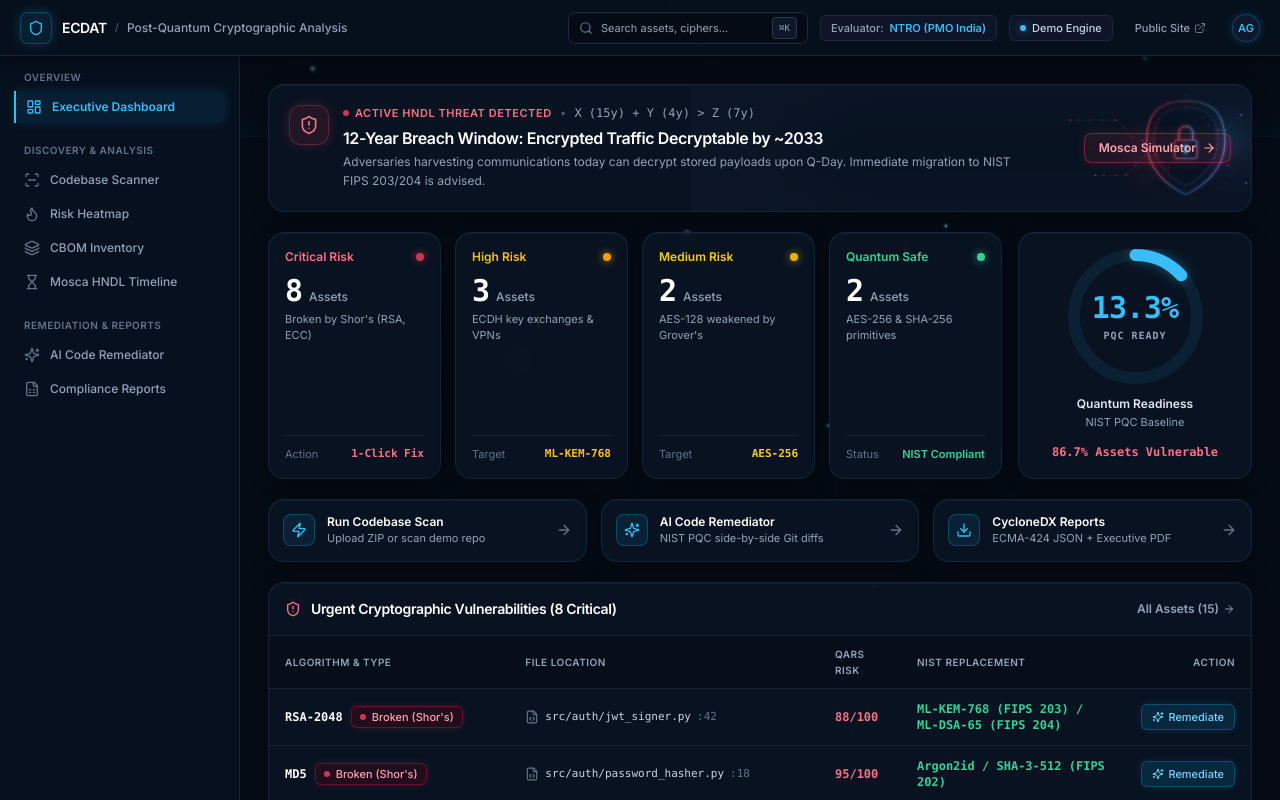
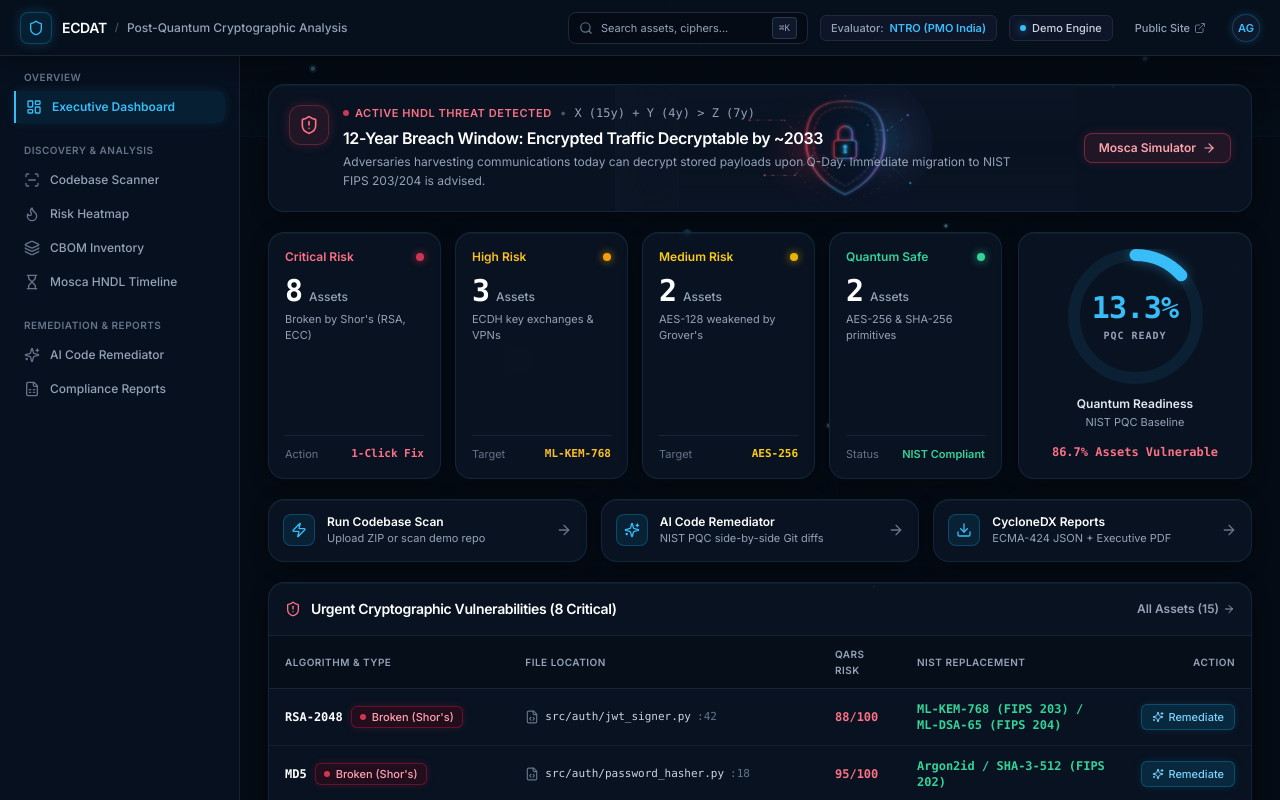
Before and after one commit to WhiteShadow005/ecdat, a Next.js app in the folder frontend/: page /dashboard in a window 1280 px wide. Shown: the top 800 px of the page. Built offline with nearby package versions, Linux system fonts and the light colour scheme; no server answers; a web font is replaced by a local one.

Commit message:
fix(ui): reposition holographic security shield into open banner gap

```diff
--- a/frontend/components/ui/ThreatBannerVisual.tsx
+++ b/frontend/components/ui/ThreatBannerVisual.tsx
@@ -5,57 +5,58 @@
 export const ThreatBannerVisual: React.FC = () => {
   return (
     <div
-      className="absolute right-0 top-0 bottom-0 w-full sm:w-[460px] md:w-[560px] pointer-events-none overflow-hidden select-none z-0"
+      className="absolute right-8 sm:right-20 md:right-28 lg:right-44 top-0 bottom-0 w-[340px] sm:w-[400px] md:w-[460px] pointer-events-none overflow-hidden select-none z-0"
       aria-hidden="true"
     >
-      {/* Dark gradient mask: fades out toward the left so text has 100% clarity */}
-      <div className="absolute inset-0 bg-gradient-to-r from-[#0c1626] via-[#0c1626]/70 to-transparent w-44 z-10" />
-      <div className="absolute inset-0 bg-gradient-to-t from-[#0c1626]/80 via-transparent to-[#0c1626]/80 z-10" />
+      {/* Subtle soft edge fading masks */}
+      <div className="absolute inset-0 bg-gradient-to-r from-[#0c1626] via-transparent to-transparent w-28 z-10" />
+      <div className="absolute inset-0 bg-gradient-to-l from-[#0c1626]/80 via-transparent to-transparent w-16 z-10" />
+      <div className="absolute inset-0 bg-gradient-to-t from-[#0c1626]/70 via-transparent to-[#0c1626]/70 z-10" />
 
       {/* SVG Holographic Security Shield & Dual-Tone Lock */}
       <svg
         viewBox="0 0 420 250"
-        className="w-full h-full object-contain object-right opacity-85"
-        preserveAspectRatio="xMaxYMid meet"
+        className="w-full h-full object-contain object-center opacity-95"
+        preserveAspectRatio="xMidYMid meet"
       >
         <defs>
           {/* Dual-Tone Cyber Gradient (Crimson Left -> Electric Cyan/Violet Right) */}
           <linearGradient id="shieldCyberGrad" x1="0%" y1="30%" x2="100%" y2="70%">
-            <stop offset="0%" stopColor="#f43f5e" stopOpacity="0.9" />
-            <stop offset="35%" stopColor="#fb7185" stopOpacity="0.8" />
-            <stop offset="55%" stopColor="#38bdf8" stopOpacity="0.85" />
-            <stop offset="85%" stopColor="#818cf8" stopOpacity="0.9" />
-            <stop offset="100%" stopColor="#c084fc" stopOpacity="0.75" />
+            <stop offset="0%" stopColor="#f43f5e" stopOpacity="0.95" />
+            <stop offset="35%" stopColor="#fb7185" stopOpacity="0.85" />
+            <stop offset="55%" stopColor="#38bdf8" stopOpacity="0.9" />
+            <stop offset="85%" stopColor="#818cf8" stopOpacity="0.95" />
+            <stop offset="100%" stopColor="#c084fc" stopOpacity="0.8" />
           </linearGradient>
 
           <linearGradient id="faintCircuitGrad" x1="0%" y1="0%" x2="100%" y2="0%">
-            <stop offset="0%" stopColor="#f43f5e" stopOpacity="0.3" />
-            <stop offset="50%" stopColor="#38bdf8" stopOpacity="0.35" />
-            <stop offset="100%" stopColor="#818cf8" stopOpacity="0.15" />
+            <stop offset="0%" stopColor="#f43f5e" stopOpacity="0.35" />
+            <stop offset="50%" stopColor="#38bdf8" stopOpacity="0.4" />
+            <stop offset="100%" stopColor="#818cf8" stopOpacity="0.2" />
           </linearGradient>
 
           <linearGradient id="scanBeamGrad" x1="0%" y1="0%" x2="0%" y2="100%">
             <stop offset="0%" stopColor="#38bdf8" stopOpacity="0" />
-            <stop offset="50%" stopColor="#38bdf8" stopOpacity="0.4" />
+            <stop offset="50%" stopColor="#38bdf8" stopOpacity="0.45" />
             <stop offset="100%" stopColor="#38bdf8" stopOpacity="0" />
           </linearGradient>
 
           {/* Radial Ambient Glows */}
-          <radialGradient id="redAmbientGlow" cx="42%" cy="52%" r="45%">
-            <stop offset="0%" stopColor="#f43f5e" stopOpacity="0.22" />
-            <stop offset="60%" stopColor="#f43f5e" stopOpacity="0.06" />
+          <radialGradient id="redAmbientGlow" cx="40%" cy="52%" r="48%">
+            <stop offset="0%" stopColor="#f43f5e" stopOpacity="0.28" />
+            <stop offset="55%" stopColor="#f43f5e" stopOpacity="0.08" />
             <stop offset="100%" stopColor="#f43f5e" stopOpacity="0" />
           </radialGradient>
 
-          <radialGradient id="blueAmbientGlow" cx="68%" cy="45%" r="50%">
-            <stop offset="0%" stopColor="#38bdf8" stopOpacity="0.28" />
-            <stop offset="50%" stopColor="#818cf8" stopOpacity="0.12" />
+          <radialGradient id="blueAmbientGlow" cx="62%" cy="46%" r="52%">
+            <stop offset="0%" stopColor="#38bdf8" stopOpacity="0.32" />
+            <stop offset="50%" stopColor="#818cf8" stopOpacity="0.14" />
             <stop offset="100%" stopColor="#818cf8" stopOpacity="0" />
           </radialGradient>
 
           {/* Filters for holographic neon sheen */}
           <filter id="cyberGlow" x="-20%" y="-20%" width="140%" height="140%">
-            <feGaussianBlur stdDeviation="3" result="blur" />
+            <feGaussianBlur stdDeviation="3.5" result="blur" />
             <feMerge>
               <feMergeNode in="blur" />
               <feMergeNode in="SourceGraphic" />
@@ -65,13 +66,13 @@
 
         <style>{`
           @keyframes slowBreathe {
-            0%, 100% { opacity: 0.65; transform: scale(1); }
-            50% { opacity: 0.95; transform: scale(1.03); }
+            0%, 100% { opacity: 0.7; transform: scale(1); }
+            50% { opacity: 1; transform: scale(1.04); }
           }
           @keyframes sweepScan {
             0% { transform: translateY(-120px); opacity: 0; }
-            20% { opacity: 0.6; }
-            80% { opacity: 0.6; }
+            20% { opacity: 0.7; }
+            80% { opacity: 0.7; }
             100% { transform: translateY(140px); opacity: 0; }
           }
           @keyframes spinRing {
@@ -79,8 +80,8 @@
             to { transform: rotate(360deg); }
           }
           @keyframes pulseKeyhole {
-            0%, 100% { transform: scale(1); opacity: 0.8; }
-            50% { transform: scale(1.15); opacity: 1; filter: drop-shadow(0 0 6px #38bdf8); }
+            0%, 100% { transform: scale(1); opacity: 0.85; }
+            50% { transform: scale(1.18); opacity: 1; filter: drop-shadow(0 0 7px #38bdf8); }
           }
           @keyframes packetFlow1 {
             0% { stroke-dashoffset: 80; }
@@ -88,18 +89,18 @@
           }
           .breathe-glow {
             animation: slowBreathe 6s ease-in-out infinite;
-            transform-origin: 290px 125px;
+            transform-origin: 210px 125px;
           }
           .scan-line {
             animation: sweepScan 5s ease-in-out infinite;
           }
           .spin-orbit {
             animation: spinRing 40s linear infinite;
-            transform-origin: 290px 125px;
+            transform-origin: 210px 125px;
           }
           .keyhole-glow {
             animation: pulseKeyhole 3.5s ease-in-out infinite;
-            transform-origin: 290px 132px;
+            transform-origin: 210px 132px;
           }
           .packet-dash {
             stroke-dasharray: 6 18;
@@ -113,69 +114,69 @@
         `}</style>
 
         {/* 1. Ambient Background Light Flares */}
-        <circle cx="250" cy="135" r="120" fill="url(#redAmbientGlow)" className="breathe-glow" />
-        <circle cx="325" cy="115" r="140" fill="url(#blueAmbientGlow)" className="breathe-glow" />
+        <circle cx="170" cy="135" r="120" fill="url(#redAmbientGlow)" className="breathe-glow" />
+        <circle cx="250" cy="115" r="135" fill="url(#blueAmbientGlow)" className="breathe-glow" />
 
         {/* 2. Background Digital Grid & Circuit Topology Lines */}
-        <g stroke="url(#faintCircuitGrad)" strokeWidth="1" opacity="0.65" fill="none">
+        <g stroke="url(#faintCircuitGrad)" strokeWidth="1" opacity="0.75" fill="none">
           {/* Circuit branch lines */}
-          <path d="M 60,70 L 150,70 L 190,110 L 230,110" />
-          <path d="M 110,180 L 170,180 L 210,140 L 240,140" />
-          <path d="M 340,90 L 370,90 L 400,60" />
-          <path d="M 340,160 L 375,160 L 410,195" />
-          <path d="M 290,25 L 290,5" />
-          <path d="M 290,225 L 290,245" />
+          <path d="M 20,70 L 90,70 L 125,110 L 155,110" />
+          <path d="M 50,180 L 110,180 L 145,140 L 170,140" />
+          <path d="M 265,90 L 295,90 L 335,60" />
+          <path d="M 265,160 L 300,160 L 340,195" />
+          <path d="M 210,25 L 210,5" />
+          <path d="M 210,225 L 210,245" />
 
           {/* Animated data packet traveling dashes */}
-          <path d="M 60,70 L 150,70 L 190,110 L 230,110" stroke="#f43f5e" strokeWidth="1.5" className="packet-dash" />
-          <path d="M 340,90 L 370,90 L 400,60" stroke="#38bdf8" strokeWidth="1.5" className="packet-dash" />
-          <path d="M 110,180 L 170,180 L 210,140 L 240,140" stroke="#fb7185" strokeWidth="1.5" className="packet-dash" />
+          <path d="M 20,70 L 90,70 L 125,110 L 155,110" stroke="#f43f5e" strokeWidth="1.5" className="packet-dash" />
+          <path d="M 265,90 L 295,90 L 335,60" stroke="#38bdf8" strokeWidth="1.5" className="packet-dash" />
+          <path d="M 50,180 L 110,180 L 145,140 L 170,140" stroke="#fb7185" strokeWidth="1.5" className="packet-dash" />
         </g>
 
         {/* Circuit Node Points */}
-        <g fill="#38bdf8" opacity="0.85">
-          <circle cx="60" cy="70" r="2" fill="#f43f5e" />
-          <circle cx="150" cy="70" r="1.5" fill="#f43f5e" />
-          <circle cx="110" cy="180" r="2" fill="#fb7185" />
-          <circle cx="170" cy="180" r="1.5" fill="#fb7185" />
-          <circle cx="400" cy="60" r="2.5" fill="#818cf8" />
-          <circle cx="410" cy="195" r="2.5" fill="#38bdf8" />
-          <circle cx="370" cy="90" r="1.5" fill="#38bdf8" />
-          <circle cx="375" cy="160" r="1.5" fill="#818cf8" />
+        <g fill="#38bdf8" opacity="0.9">
+          <circle cx="20" cy="70" r="2.2" fill="#f43f5e" />
+          <circle cx="90" cy="70" r="1.5" fill="#f43f5e" />
+          <circle cx="50" cy="180" r="2.2" fill="#fb7185" />
+          <circle cx="110" cy="180" r="1.5" fill="#fb7185" />
+          <circle cx="335" cy="60" r="2.5" fill="#818cf8" />
+          <circle cx="340" cy="195" r="2.5" fill="#38bdf8" />
+          <circle cx="295" cy="90" r="1.5" fill="#38bdf8" />
+          <circle cx="300" cy="160" r="1.5" fill="#818cf8" />
         </g>
 
         {/* 3. Concentric Orbit / Security Radar Rings */}
-        <g stroke="url(#shieldCyberGrad)" fill="none" opacity="0.4" className="spin-orbit">
-          <circle cx="290" cy="125" r="105" strokeWidth="1" strokeDasharray="4 12" />
-          <circle cx="290" cy="125" r="82" strokeWidth="1" strokeDasharray="2 8" opacity="0.5" />
-          <circle cx="290" cy="125" r="128" strokeWidth="0.75" strokeDasharray="8 24" opacity="0.3" />
+        <g stroke="url(#shieldCyberGrad)" fill="none" opacity="0.45" className="spin-orbit">
+          <circle cx="210" cy="125" r="105" strokeWidth="1" strokeDasharray="4 12" />
+          <circle cx="210" cy="125" r="82" strokeWidth="1" strokeDasharray="2 8" opacity="0.55" />
+          <circle cx="210" cy="125" r="128" strokeWidth="0.75" strokeDasharray="8 24" opacity="0.35" />
         </g>
 
-        {/* 4. Center Holographic Shield & Padlock (Anchor: x=290, y=125) */}
+        {/* 4. Center Holographic Shield & Padlock (Anchor: x=210, y=125) */}
         <g filter="url(#cyberGlow)">
           {/* Outer Holographic Shield Outline */}
           <path
-            d="M 290,32 C 345,32 368,58 368,112 C 368,168 325,202 290,218 C 255,202 212,168 212,112 C 212,58 235,32 290,32 Z"
+            d="M 210,32 C 265,32 288,58 288,112 C 288,168 245,202 210,218 C 175,202 132,168 132,112 C 132,58 155,32 210,32 Z"
             fill="none"
             stroke="url(#shieldCyberGrad)"
-            strokeWidth="2.2"
+            strokeWidth="2.4"
           />
 
           {/* Inner Faceted Shield Outline */}
           <path
-            d="M 290,44 C 334,44 353,66 353,112 C 353,158 318,187 290,201 C 262,187 227,158 227,112 C 227,66 246,44 290,44 Z"
+            d="M 210,44 C 254,44 273,66 273,112 C 273,158 238,187 210,201 C 182,187 147,158 147,112 C 147,66 166,44 210,44 Z"
             fill="rgba(10, 20, 36, 0.45)"
             stroke="url(#shieldCyberGrad)"
             strokeWidth="1"
             strokeDasharray="6 4"
-            opacity="0.8"
+            opacity="0.85"
           />
 
           {/* Subtle Shield Center Divider / Quantum Boundary */}
           <line
-            x1="290"
+            x1="210"
             y1="44"
-            x2="290"
+            x2="210"
             y2="201"
             stroke="url(#shieldCyberGrad)"
             strokeWidth="1"
@@ -185,7 +186,7 @@
 
           {/* Padlock Shackle */}
           <path
-            d="M 276,112 L 276,96 C 276,88 282,82 290,82 C 298,82 304,88 304,96 L 304,112"
+            d="M 196,112 L 196,96 C 196,88 202,82 210,82 C 218,82 224,88 224,96 L 224,112"
             fill="none"
             stroke="url(#shieldCyberGrad)"
             strokeWidth="2.5"
@@ -194,7 +195,7 @@
 
           {/* Padlock Body */}
           <rect
-            x="268"
+            x="188"
             y="110"
             width="44"
             height="36"
@@ -206,7 +207,7 @@
 
           {/* Padlock Inner Geometric Core */}
           <rect
-            x="273"
+            x="193"
             y="115"
             width="34"
             height="26"
@@ -220,18 +221,18 @@
 
           {/* Illuminated Keyhole with Pulse Glow */}
           <g className="keyhole-glow">
-            <circle cx="290" cy="124" r="3.5" fill="#38bdf8" />
-            <polygon points="288.5,125 291.5,125 293,136 287,136" fill="#38bdf8" />
+            <circle cx="210" cy="124" r="3.5" fill="#38bdf8" />
+            <polygon points="208.5,125 211.5,125 213,136 207,136" fill="#38bdf8" />
           </g>
         </g>
 
         {/* 5. Scanning Beam Overlay across Shield */}
         <g clipPath="url(#shieldClip)">
           <clipPath id="shieldClip">
-            <path d="M 290,32 C 345,32 368,58 368,112 C 368,168 325,202 290,218 C 255,202 212,168 212,112 C 212,58 235,32 290,32 Z" />
+            <path d="M 210,32 C 265,32 288,58 288,112 C 288,168 245,202 210,218 C 175,202 132,168 132,112 C 132,58 155,32 210,32 Z" />
           </clipPath>
           <rect
-            x="210"
+            x="130"
             y="30"
             width="160"
             height="50"
@@ -241,12 +242,12 @@
         </g>
 
         {/* 6. Floating Ambient Quantum Particles */}
-        <g opacity="0.75">
-          <circle cx="240" cy="95" r="1.2" fill="#f43f5e" />
-          <circle cx="255" cy="165" r="1.5" fill="#f43f5e" />
-          <circle cx="335" cy="80" r="1.5" fill="#38bdf8" />
-          <circle cx="348" cy="145" r="1.2" fill="#818cf8" />
-          <circle cx="290" cy="22" r="1.5" fill="#38bdf8" />
+        <g opacity="0.8">
+          <circle cx="160" cy="95" r="1.3" fill="#f43f5e" />
+          <circle cx="175" cy="165" r="1.5" fill="#f43f5e" />
+          <circle cx="255" cy="80" r="1.5" fill="#38bdf8" />
+          <circle cx="268" cy="145" r="1.3" fill="#818cf8" />
+          <circle cx="210" cy="22" r="1.5" fill="#38bdf8" />
         </g>
       </svg>
     </div>
```
